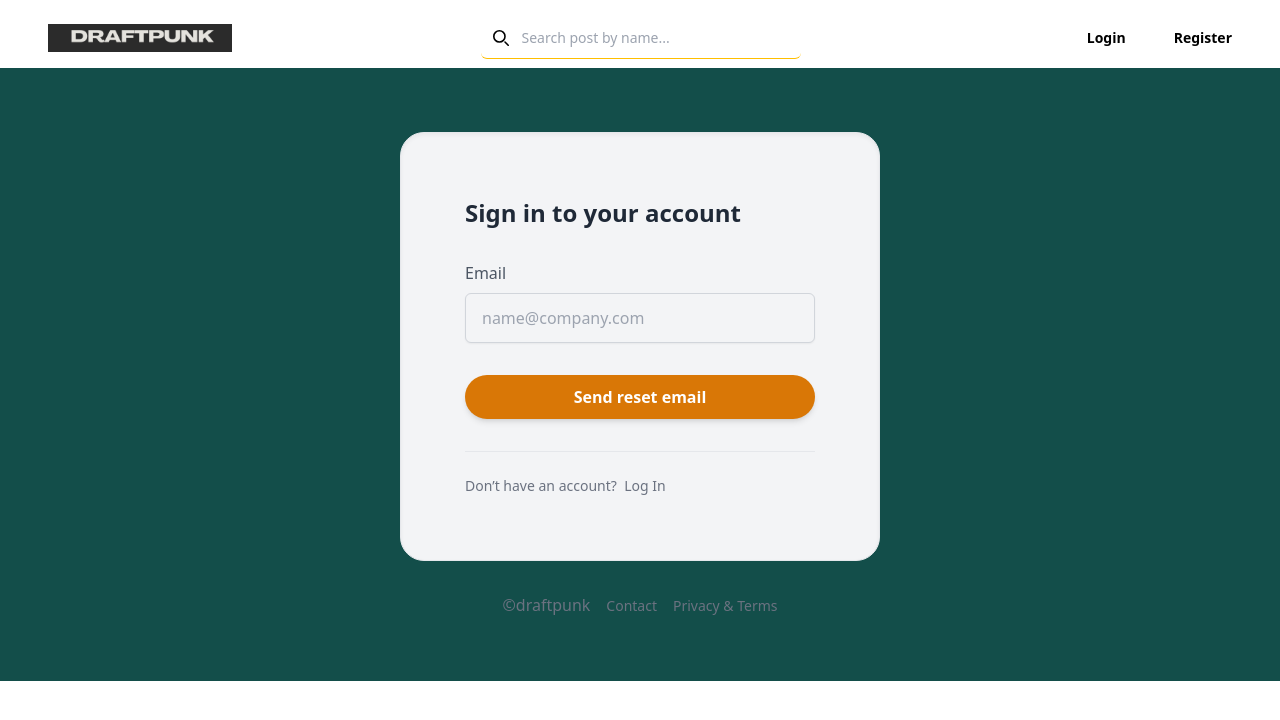
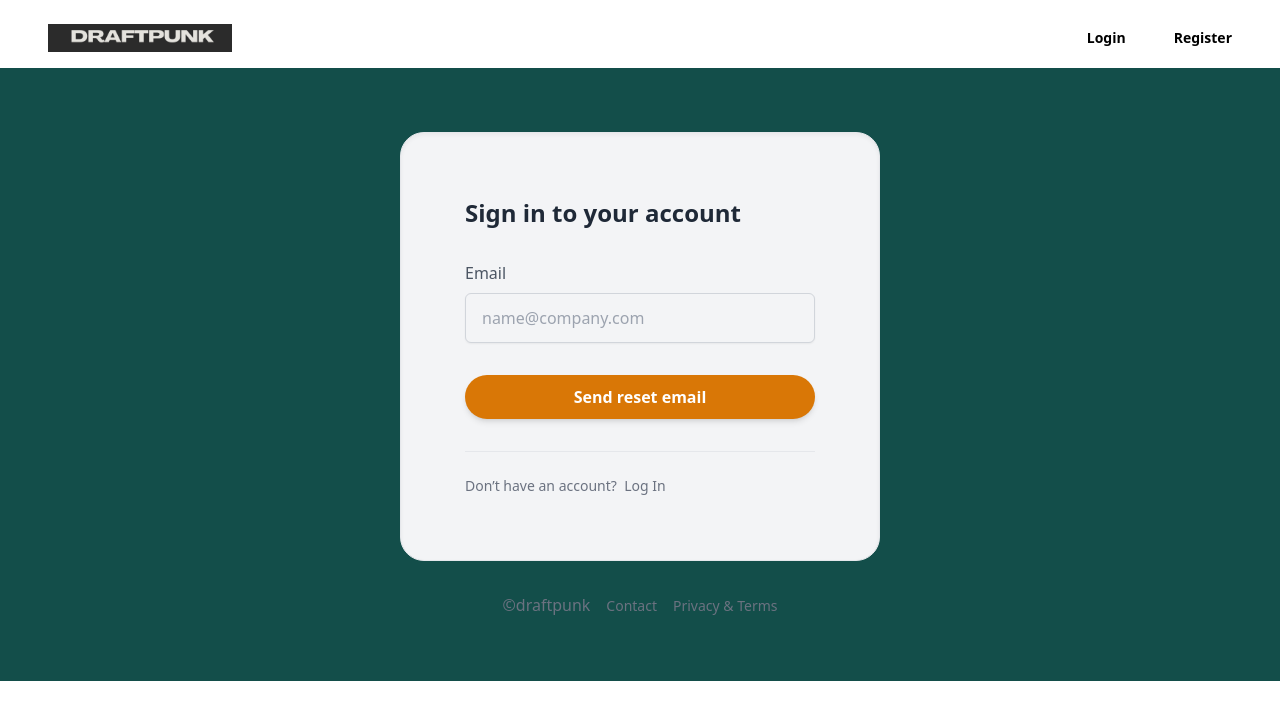
Before and after one commit to polarpeeps/DraftFunk-App, a React (Create React App) app in the folder client/: page /forgot-password in a window 1280 px wide. Shown: the top 720 px of the page. Built offline with nearby package versions, Linux system fonts and the light colour scheme; no server answers.

Commit message:
Update Navbar.jsx

```diff
--- a/client/src/layout/Navbar.jsx
+++ b/client/src/layout/Navbar.jsx
@@ -5,6 +5,7 @@ import { logoutUser } from "../redux/actions/auth";
 import LogoImage from './Modern Creative C Letter Free Logo.png';
 import { useContext, useState } from "react";
 import { SearchContext } from "../contexts/searchContext";
+import { useLocation } from "react-router-dom";
 
 const Navbar = ({ changeView }) => {
   const auth = useSelector((state) => state.auth);
@@ -12,7 +13,8 @@ const Navbar = ({ changeView }) => {
   const handleLogout = () => dispatch(logoutUser());
   const { search, setSearch } = useContext(SearchContext);
   const [open, setOpen] = useState(false);
-
+  const location = useLocation();
+  const isAuthRoute = ["/login", "/signup", "/forgot-password", "/reset-password/:token"].includes(location.pathname);
   return (
     <nav
 
@@ -22,44 +24,10 @@ const Navbar = ({ changeView }) => {
           <div className="p-4 flex flex-row items-center justify-between">
             <Link to='/'><img className="w-auto h-7" src={LogoImage} alt="Full Logo" /></Link>
           </div>
-          <div className="flex w-1/3  justify-center   items-center ">
+         {!isAuthRoute && <div className="flex w-1/3  justify-center   items-center ">
             <label htmlFor="simple-search" className="sr-only">
               Search
             </label>
-            {/* <div className="relative w-full flex justify-center ">
-              <div className="absolute inset-y-0 left-0 flex items-center pl-3 pointer-events-none">
-                <svg
-                  className="w-4 h-4"
-                  aria-hidden="true"
-                  xmlns="http://www.w3.org/2000/svg"
-                  fill="none"
-                  viewBox="0 0 20 20"
-                >
-                  <path
-                    stroke="currentColor"
-                    strokeLinecap="round"
-                    strokeLinejoin="round"
-                    strokeWidth={2}
-                    d="m19 19-4-4m0-7A7 7 0 1 1 1 8a7 7 0 0 1 14 0Z"
-                  />
-                </svg>
-              </div>
-              <input
-                style={{
-                  borderBottom: "1px solid #ffbf00",
-                }}
-                onChange={(e) => setSearch(e.target.value)}
-                type="text"
-                id="simple-search"
-                className="
-                rounded-md
-                focus:outline-none
-                bg-white-50  text-gray-900 text-sm  focus:ring-blue-500 focus:border-blue-500 block w-full pl-10 p-2.5  "
-                placeholder="Search post by name..."
-                required=""
-              />
-
-            </div> */}
             <div className="flex justify-center items-center w-full">
               <div className="relative w-full max-w-xs">
                 <div className="absolute inset-y-0 left-0 flex items-center pl-3 pointer-events-none">
@@ -79,7 +47,7 @@ const Navbar = ({ changeView }) => {
               </div>
             </div>
 
-          </div>
+          </div>}
           <div className="  inset-y-0 right-0 flex justify-center items-center pr-2 sm:static sm:inset-auto sm:ml-6 sm:pr-0">
             <div className="ml-3 relative">
               {auth.loaded && auth.token ? (
@@ -154,11 +122,7 @@ const Navbar = ({ changeView }) => {
               )}
             </div>
           </div>
-          {/* <nav className={`${open ? 'flex' : 'hidden'} flex-col flex-grow pb-4 md:pb-0 md:flex md:justify-end md:flex-row`}>
-        <a className="px-4 py-2 mt-2 text-sm font-semibold text-black bg-transparent rounded-lg dark-mode:bg-gray-700 dark-mode:hover:bg-gray-600 dark-mode:focus:bg-gray-600 dark-mode:focus:text-white dark-mode:hover:text-white dark-mode:text-gray-200 md:mt-0 hover:text-gray-900 focus:text-gray-900 hover:bg-gray-200 focus:bg-gray-200 focus:outline-none focus:shadow-outline" href="#">SIGN-IN</a>
-        <a className="px-4 py-2 mt-2 text-sm font-semibold text-black bg-transparent rounded-lg dark-mode:bg-transparent dark-mode:hover:bg-gray-600 dark-mode:focus:bg-gray-600 dark-mode:focus:text-white dark-mode:hover:text-white dark-mode:text-gray-200 md:mt-0 md:ml-4 hover:text-gray-900 focus:text-gray-900 hover:bg-gray-200 focus:bg-gray-200 focus:outline-none focus:shadow-outline" href="#">About</a>
-        <a className="px-4 py-2 mt-2 text-sm font-semibold text-black bg-transparent rounded-lg dark-mode:bg-transparent dark-mode:hover:bg-gray-600 dark-mode:focus:bg-gray-600 dark-mode:focus:text-white dark-mode:hover:text-white dark-mode:text-gray-200 md:mt-0 md:ml-4 hover:text-gray-900 focus:text-gray-900 hover:bg-gray-200 focus:bg-gray-200 focus:outline-none focus:shadow-outline" href="#">Contact us</a>
-      </nav> */}
+
         </div>
       </div></nav>
   );
```
